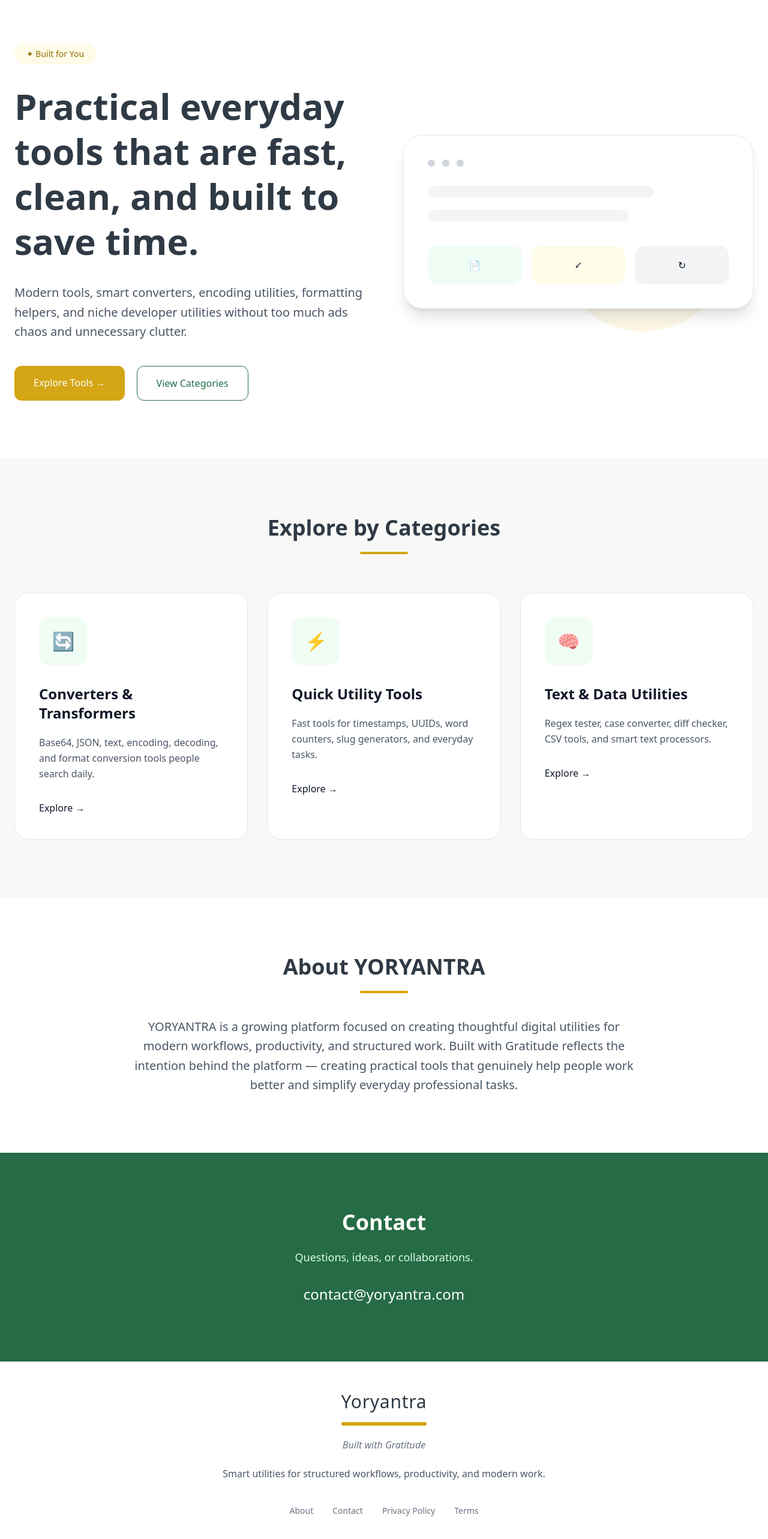
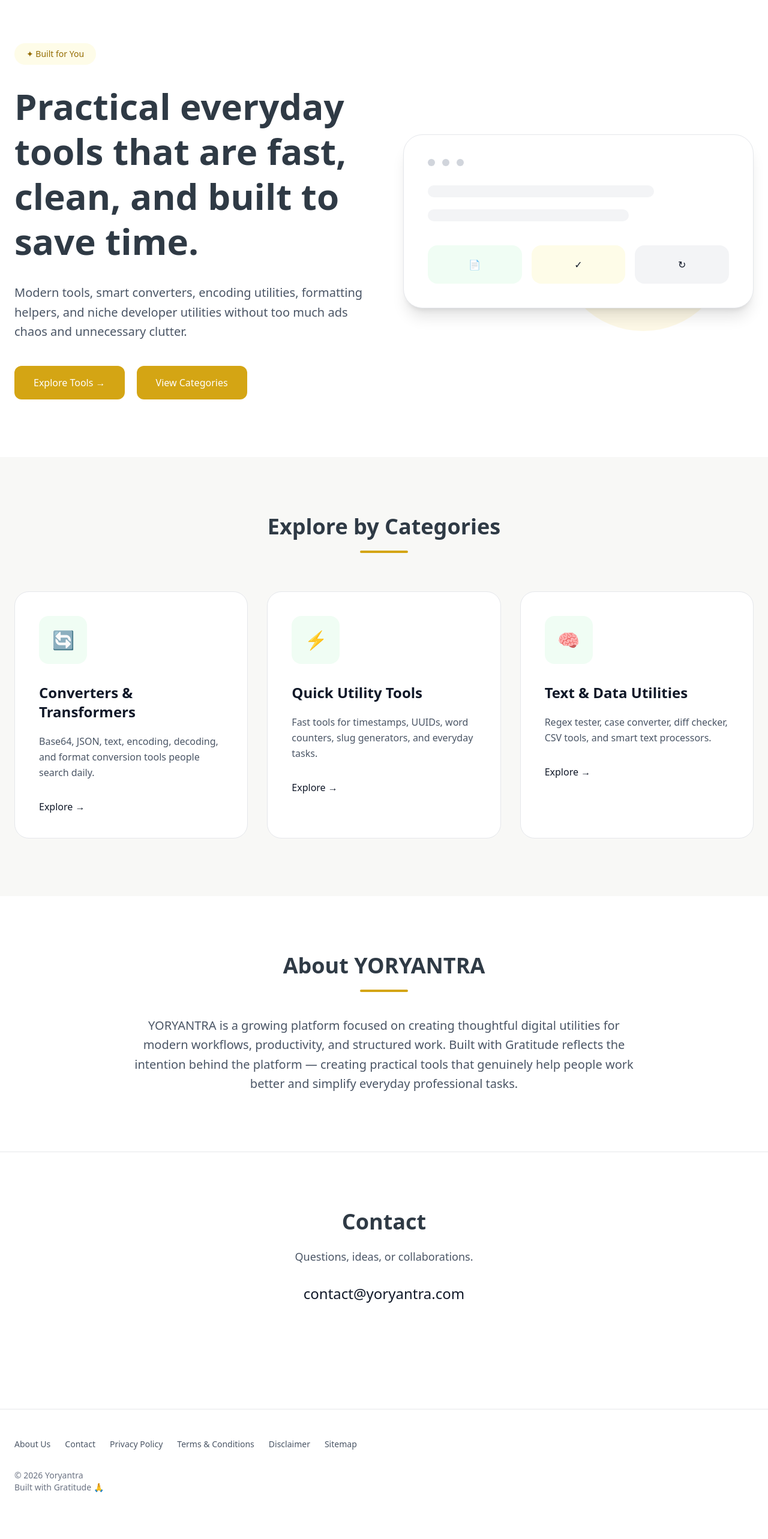
Before and after one commit to vaarunsonawwane-ops/yoryantra-new, a Next.js app: page / in a window 1280 px wide. Shown: the part 200-2766 px from the top of the page at 60% size. After the commit the page ends 2738 px from the top, so only its background shows below. Built offline with nearby package versions, Linux system fonts and the light colour scheme.

Commit message:
UI Fixed for Header, Footer, Hero, App Page.tsx
UI Fixed for Header, Footer, Hero, App Page.tsx

```diff
--- a/app/components/Footer.tsx
+++ b/app/components/Footer.tsx
@@ -6,44 +6,74 @@ export default function Footer() {
       <div className="max-w-6xl mx-auto px-6 py-10">
 
         {/* TOP SECTION */}
-        <div className="flex flex-col md:flex-row justify-between gap-10">
+        <div className="flex flex-col md:flex-row justify-between gap-12">
 
           {/* BRAND */}
-          <div>
+          <div className="max-w-sm">
             <h2 className="text-lg font-bold text-gray-900">
               Yoryantra
             </h2>
-            <p className="text-sm text-gray-600 mt-2 max-w-sm">
+
+            <p className="text-sm text-gray-600 mt-2 leading-relaxed">
               Simple, fast, and focused utilities — without unnecessary clutter.
             </p>
           </div>
 
           {/* LINKS */}
-          <div className="flex gap-12 text-sm">
+          <div className="flex flex-wrap gap-12 text-sm">
 
+            {/* TOOLS */}
             <div className="flex flex-col gap-2">
-              <p className="font-semibold text-gray-900">Tools</p>
-              <Link href="/tools" className="text-gray-700 hover:text-[var(--light-gold)]">
+              <p className="font-semibold text-gray-900">
+                Tools
+              </p>
+
+              <Link
+                href="/tools"
+                className="text-gray-700 hover:text-[var(--light-gold)] transition-colors duration-200"
+              >
                 All Tools
               </Link>
             </div>
 
+            {/* COMPANY */}
             <div className="flex flex-col gap-2">
-              <p className="font-semibold text-gray-900">Company</p>
-              <Link href="/about" className="text-gray-700 hover:text-[var(--light-gold)]">
+              <p className="font-semibold text-gray-900">
+                Company
+              </p>
+
+              <Link
+                href="/about"
+                className="text-gray-700 hover:text-[var(--light-gold)] transition-colors duration-200"
+              >
                 About
               </Link>
-              <Link href="/contact" className="text-gray-700 hover:text-[var(--light-gold)]">
+
+              <Link
+                href="/contact"
+                className="text-gray-700 hover:text-[var(--light-gold)] transition-colors duration-200"
+              >
                 Contact
               </Link>
             </div>
 
+            {/* LEGAL */}
             <div className="flex flex-col gap-2">
-              <p className="font-semibold text-gray-900">Legal</p>
-              <Link href="/privacy-policy" className="text-gray-700 hover:text-[var(--light-gold)]">
+              <p className="font-semibold text-gray-900">
+                Legal
+              </p>
+
+              <Link
+                href="/privacy-policy"
+                className="text-gray-700 hover:text-[var(--light-gold)] transition-colors duration-200"
+              >
                 Privacy Policy
               </Link>
-              <Link href="/terms" className="text-gray-700 hover:text-[var(--light-gold)]">
+
+              <Link
+                href="/terms"
+                className="text-gray-700 hover:text-[var(--light-gold)] transition-colors duration-200"
+              >
                 Terms
               </Link>
             </div>
@@ -52,7 +82,7 @@ export default function Footer() {
         </div>
 
         {/* BOTTOM BAR */}
-        <div className="border-t mt-8 pt-6 flex flex-col md:flex-row justify-between text-sm text-gray-500">
+        <div className="border-t mt-8 pt-6 flex flex-col md:flex-row justify-between gap-3 text-sm text-gray-500">
 
           <p>
             © {new Date().getFullYear()} Yoryantra. All rights reserved.
--- a/app/components/Header.tsx
+++ b/app/components/Header.tsx
@@ -5,12 +5,16 @@ export default function Header() {
     <header className="border-b bg-white">
       <div className="max-w-6xl mx-auto px-6 py-4 flex items-center justify-between">
 
-        {/* LOGO (PNG - NO STYLING CHANGE) */}
-        <Link href="/" className="flex items-center">
-          <img src="/logo.png" alt="Yoryantra" className="h-8 w-auto" />
+        {/* LOGO */}
+        <Link href="/" className="flex items-center shrink-0">
+          <img
+            src="/logo.png"
+            alt="Yoryantra"
+            className="h-8 w-auto"
+          />
         </Link>
 
-        {/* NAV */}
+        {/* NAVIGATION */}
         <nav className="flex items-center gap-8 text-sm font-medium">
 
           <Link
@@ -41,14 +45,6 @@ export default function Header() {
             Contact
           </Link>
 
-          {/* OPTIONAL ACTION BUTTON (if you want CTA later) */}
-          {/* <Link
-            href="/tools"
-            className="bg-[var(--green)] text-white px-4 py-2 rounded-lg hover:opacity-90 transition"
-          >
-            Get Started
-          </Link> */}
-
         </nav>
       </div>
     </header>
--- a/app/page.tsx
+++ b/app/page.tsx
@@ -49,14 +49,11 @@ export default function HomePage() {
 
             <a
 			  href="/categories"
-              className="px-8 py-4 rounded-xl border font-medium transition hover:bg-green-50"
-              style={{
-                borderColor: "var(--green)",
-                color: "var(--green)",
-              }}
-            >
-              View Categories
-            </a>
+			  className="px-8 py-4 rounded-xl text-white font-medium transition hover:opacity-90"
+			  style={{ backgroundColor: "var(--gold)" }}
+			>
+			  View Categories
+			</a>
           </div>
         </div>
 
@@ -182,56 +179,22 @@ export default function HomePage() {
       {/* CONTACT */}
       <section
         id="contact"
-        className="py-24 text-white"
-        style={{ backgroundColor: "var(--green)" }}
+        className="bg-white py-24 border-t border-gray-200"
       >
         <div className="max-w-4xl mx-auto px-6 text-center">
-          <h3 className="text-4xl font-bold">
+          <h3 className="text-4xl font-bold text-[var(--dark)]">
             Contact
           </h3>
 
-          <p className="mt-6 text-lg text-green-100">
+          <p className="mt-6 text-lg text-gray-600">
             Questions, ideas, or collaborations.
           </p>
 
-          <p className="mt-8 text-2xl font-medium">
+          <p className="mt-8 text-2xl font-medium text-gray-900">
             contact@yoryantra.com
           </p>
         </div>
       </section>
-
-      {/* FOOTER */}
-      <footer className="border-t border-gray-200 py-12">
-        <div className="max-w-7xl mx-auto px-6 text-center">
-
-          <div className="inline-block">
-            <h4 className="text-3xl font-light tracking-wide text-[var(--dark)]">
-              Yoryantra
-            </h4>
-
-            <div
-              className="h-[6px] rounded-sm mt-4 w-full"
-              style={{ backgroundColor: "var(--gold)" }}
-            ></div>
-          </div>
-
-          <p className="mt-5 italic text-gray-500">
-            Built with Gratitude
-          </p>
-
-          <p className="mt-6 text-gray-600">
-            Smart utilities for structured workflows, productivity, and modern
-            work.
-          </p>
-
-          <div className="mt-10 flex flex-wrap justify-center gap-8 text-sm text-gray-500">
-            <a href="#">About</a>
-            <a href="#">Contact</a>
-            <a href="#">Privacy Policy</a>
-            <a href="#">Terms</a>
-          </div>
-        </div>
-      </footer>
     </main>
   );
 }
```
